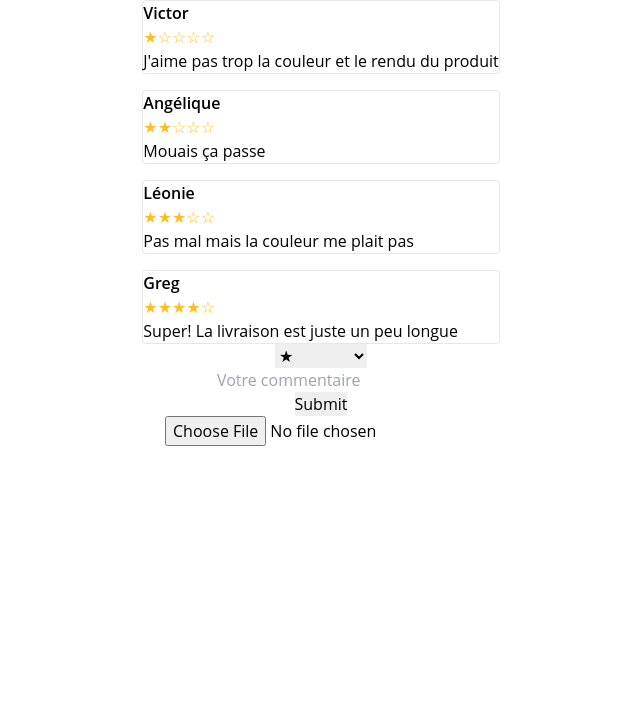
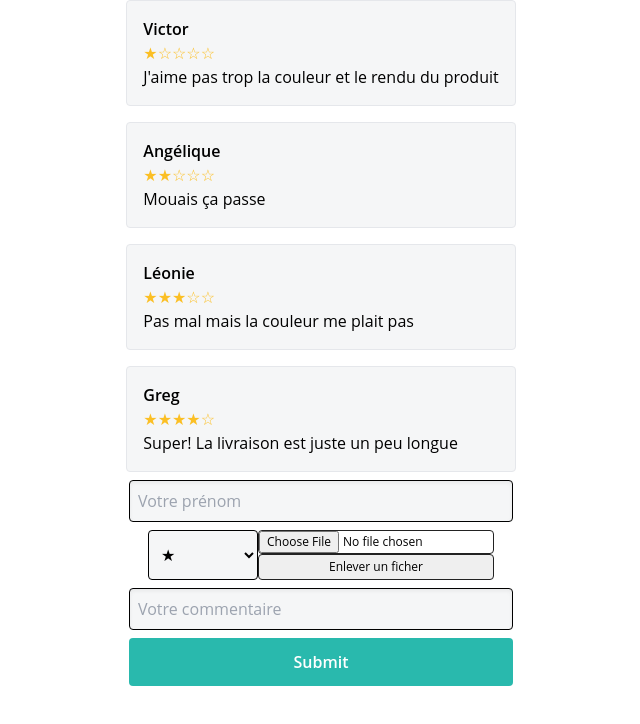
Before and after one commit to angeliquebesi/manomano, a React (Create React App) app: page /imagetest in a window 1280 px wide. Shown: the top 724 px of the page, without its empty margins (319-959 px from the left). Built offline with nearby package versions, Linux system fonts and the light colour scheme.

Commit message:
Almost finished all the css and the functions

```diff
--- a/src/components/ImageImport/DisplayImage.jsx
+++ b/src/components/ImageImport/DisplayImage.jsx
@@ -19,22 +19,38 @@ class DisplayImage extends Component {
     }
   };
 
+  onImageRemove = () => {
+    this.setState({
+      image: null,
+    });
+  };
+
   render() {
     return (
       <div>
         <div>
           <div>
             <img
+              className="max-w-xs"
               id="image-upload"
               src={this.state.image}
               alt={this.state.image}
             />
+            <div className="flex flex-col">
               <input
+                className="text-xs border border-darkgrey rounded"
                 id="image-input"
                 type="file"
                 name="myImage"
                 onChange={this.onImageChange}
               />
+              <input
+                className="text-xs border border-darkgrey rounded p-1"
+                value="Enlever un ficher"
+                type="submit"
+                onClick={this.onImageRemove}
+              />
+            </div>
           </div>
         </div>
       </div>
--- a/src/pages/Imagetest.jsx
+++ b/src/pages/Imagetest.jsx
@@ -3,23 +3,35 @@ import DisplayImage from "../components/ImageImport/DisplayImage";
 import avismano from "../api/avismano";
 
 function Imagetest() {
-  const [avis, setAvis] = useState(avismano);
+  const [allAvis, setAllAvis] = useState(avismano);
   const [input, setInput] = useState("");
   const [images, setImages] = useState("");
+  const [name, setName] = useState("");
   useEffect(() => {
     setImages(document.getElementById("image-upload").src);
   }, [input]);
+
+  useEffect(() => {
+    setImages(document.getElementById("image-upload").src);
+  }, [name]);
   return (
-    <div className="flex flex-col content-center justify-center items-center">
+    <div className="flex flex-col content-center justify-center items-center gap-2">
       <div>
         <ul className="flex flex-col gap-4">
-          {avis.map((avis) => (
-            <li className="flex flex-col border rounded" key={avis.avis}>
+          {allAvis.map((avis) => (
+            <li
+              className="flex flex-col border rounded p-4 bg-lightgrey"
+              key={avis.avis}
+            >
               <div className="font-semibold">{avis.prénom}</div>
               <div className="text-yellow-400">{avis.contenu}</div>
               {avis.texte}
               {avis.image ? (
-                <img src={avis.image} alt="upload du client" />
+                <img
+                  className="max-w-xs"
+                  src={avis.image}
+                  alt="upload du client"
+                />
               ) : (
                 ""
               )}
@@ -27,14 +39,40 @@ function Imagetest() {
           ))}
         </ul>
       </div>
-      <select id="mySelect">
-        <option value="★☆☆☆☆">★</option>
-        <option value="★★☆☆☆">★★</option>
-        <option value="★★★☆☆">★★★</option>
-        <option value="★★★★☆">★★★★</option>
-        <option value="★★★★★">★★★★★</option>
+      <input
+        className="border border-black p-2 w-96 rounded bg-lightgrey shadow-inner hover:bg-white"
+        value={name}
+        type="text"
+        id="name"
+        placeholder="Votre prénom"
+        onChange={(e) => setName(e.target.value)}
+      />
+      <div className="flex">
+        <select
+          className="border border-black p-2 rounded bg-lightgrey"
+          id="mySelect"
+        >
+          <option className="text-yellow-400" value="★☆☆☆☆">
+            ★
+          </option>
+          <option className="text-yellow-400" value="★★☆☆☆">
+            ★★
+          </option>
+          <option className="text-yellow-400" value="★★★☆☆">
+            ★★★
+          </option>
+          <option className="text-yellow-400" value="★★★★☆">
+            ★★★★
+          </option>
+          <option className="text-yellow-400" value="★★★★★">
+            ★★★★★
+          </option>
         </select>
+        <DisplayImage />
+      </div>
+      <div className="flex flex-col gap-2">
         <input
+          className="border border-black p-2 w-96 rounded bg-lightgrey shadow-inner hover:bg-white"
           value={input}
           type="text"
           id="send"
@@ -42,11 +80,13 @@ function Imagetest() {
           onChange={(e) => setInput(e.target.value)}
         />
         <input
+          className="transition h-12 w-50 rounded bg-teal px-16 font-semibold hover:bg-teal-400 active:bg-teal-700  text-white"
           type="submit"
           onClick={() =>
-          setAvis(
-            avis.concat([
+            setAllAvis(
+              allAvis.concat([
                 {
+                  prénom: name,
                   contenu: `${document.getElementById("mySelect").value}`,
                   texte: input,
                   image: images,
@@ -55,7 +95,7 @@ function Imagetest() {
             )
           }
         />
-      <DisplayImage />
+      </div>
     </div>
   );
 }
```
Lines whose indentation alone changed are shown as unchanged.
